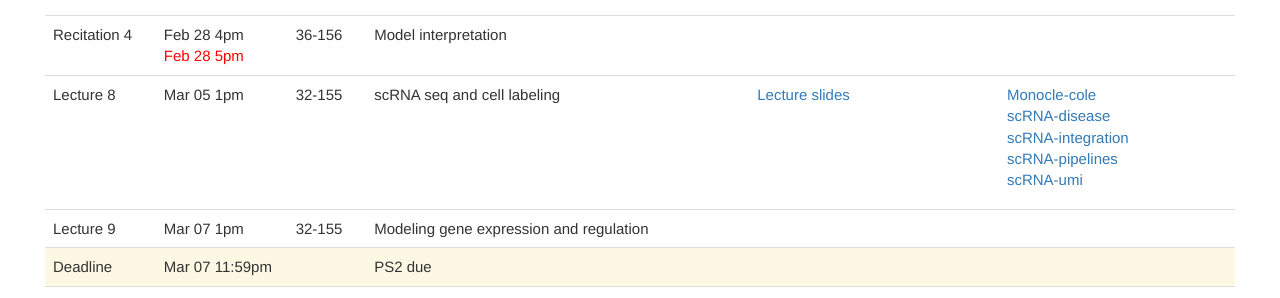
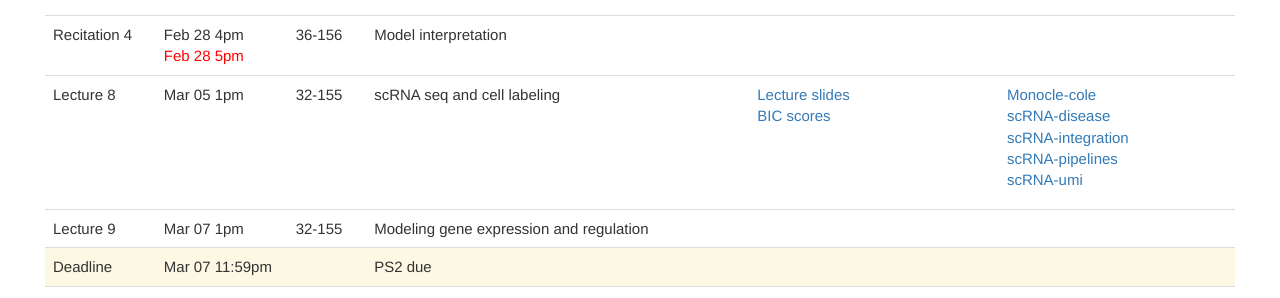
Before and after one commit to mit6874/mit6874.github.io, a Jekyll site: the page built from index.html, in a window 1280 px wide and 900 px high, scrolled down 1738 px. Shown: the part 153-451 px from the top of the window. Built offline with Jekyll 4.4.1, drawn with Linux system fonts in a browser that asks for light colours; nearby versions of some CDN libraries.

Commit message:
Update index.html

```diff
--- a/index.html
+++ b/index.html
@@ -226,8 +226,9 @@ layout: default
             <td>32-155</td>
             <td>scRNA seq and cell labeling</td>
             <td>
-		        <ul>
+		<ul>
                     <li><a href="../assets/slides/6.874-lecture-8-2019.pdf">Lecture slides</a></li>
+		    <li><a href="./assets/BIC_Scores.pdf">BIC scores</a></li>
                 </ul>
             </td>
             <td>
```
